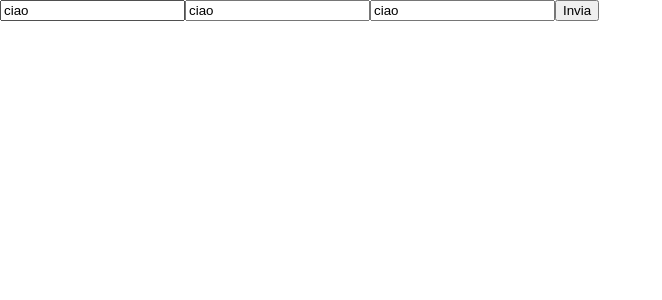
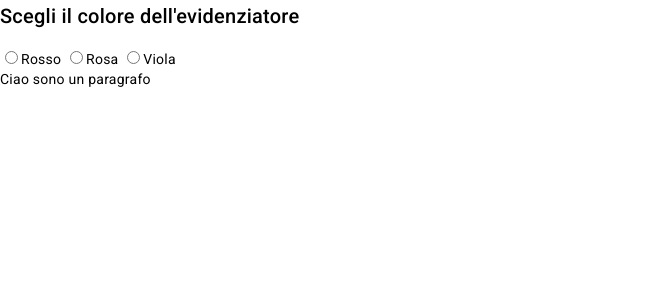
Before and after one commit to gianlucanesta/angular-tutorial, an Angular app: page / in a window 1280 px wide. Shown: the top 300 px of the page, without its empty margins (0-662 px from the left). Built offline with nearby package versions, Linux system fonts and the light colour scheme.

Commit message:
Create a Directive

```diff
--- a/src/app/app.component.html
+++ b/src/app/app.component.html
@@ -1,5 +1,21 @@
-<input [value]="valore" />
-<input [(ngModel)]="valore" />
-<input #inputSaluti value="ciao" />
+<h2>Scegli il colore dell'evidenziatore</h2>
 
-<button (click)="onClick()">Invia</button>
+<div>
+  <input
+    type="radio"
+    name="coloreEvidenziatore"
+    (click)="cambiaColoreEvidenziatore('red')"
+  />Rosso
+  <input
+    type="radio"
+    name="coloreEvidenziatore"
+    (click)="cambiaColoreEvidenziatore('pink')"
+  />Rosa
+  <input
+    type="radio"
+    name="coloreEvidenziatore"
+    (click)="cambiaColoreEvidenziatore('violet')"
+  />Viola
+</div>
+
+<p [appHighlight]="colore">Ciao sono un paragrafo</p>
--- a/src/app/app.component.ts
+++ b/src/app/app.component.ts
@@ -12,6 +12,8 @@ import {
   styleUrls: ['./app.component.css'],
 })
 export class AppComponent implements AfterViewInit {
+  colore = 'yellow';
+
   title = 'angular-tutorial';
 
   persone = [
@@ -32,4 +34,8 @@ export class AppComponent implements AfterViewInit {
   onClick() {
     console.log(this.inputSaluti.nativeElement.value);
   }
+
+  cambiaColoreEvidenziatore(colore: string) {
+    this.colore = colore;
+  }
 }
--- a/src/app/app.module.ts
+++ b/src/app/app.module.ts
@@ -9,9 +9,10 @@ import { BrowserAnimationsModule } from '@angular/platform-browser/animations';
 import { MatButtonModule } from '@angular/material/button';
 import { MatCardModule } from '@angular/material/card';
 import { MatInputModule } from '@angular/material/input';
+import { HighlightDirective } from './direttive/highlight/highlight.directive';
 
 @NgModule({
-  declarations: [AppComponent, ProvaComponent],
+  declarations: [AppComponent, ProvaComponent, HighlightDirective],
   imports: [
     BrowserModule,
     AppRoutingModule,
--- /dev/null
+++ b/src/app/direttive/highlight/highlight.directive.ts
@@ -0,0 +1,25 @@
+import { Directive, ElementRef, HostListener, Input } from '@angular/core';
+
+@Directive({
+  selector: '[appHighlight]',
+})
+export class HighlightDirective {
+  @Input() appHighlight = '';
+
+  constructor(private element: ElementRef) {
+    // this.element.nativeElement.style.backgroundColor = 'yellow';
+  }
+
+  @HostListener('mouseenter') onMouseEnter() {
+    // this.cambiaColore('yellow');
+    this.cambiaColore(this.appHighlight);
+  }
+
+  @HostListener('mouseleave') onMouseLeave() {
+    this.cambiaColore('transparent');
+  }
+
+  cambiaColore(colore: string) {
+    this.element.nativeElement.style.backgroundColor = colore;
+  }
+}
```
Also changed, not shown: 1 other file (tests, documents, lock files or other folders).
